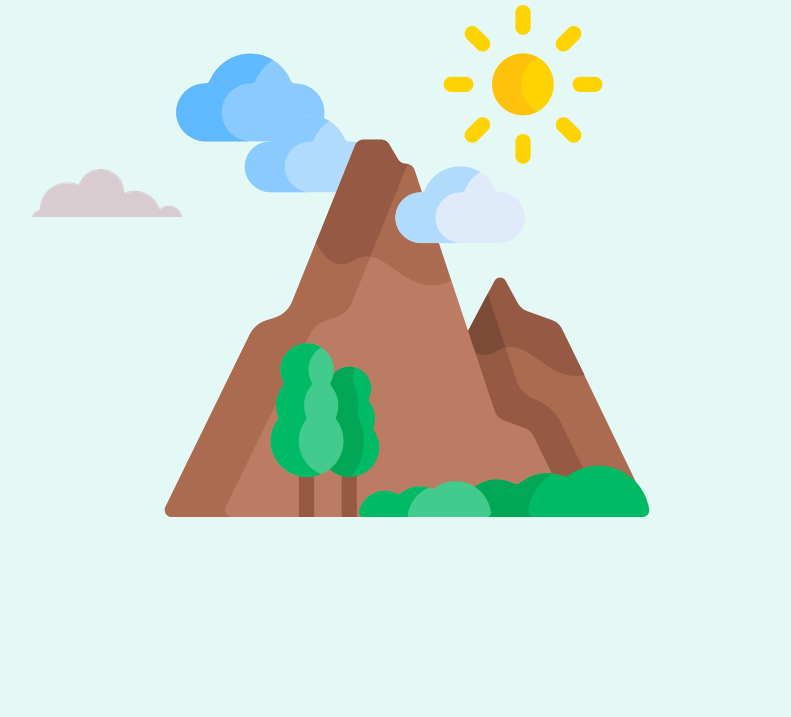
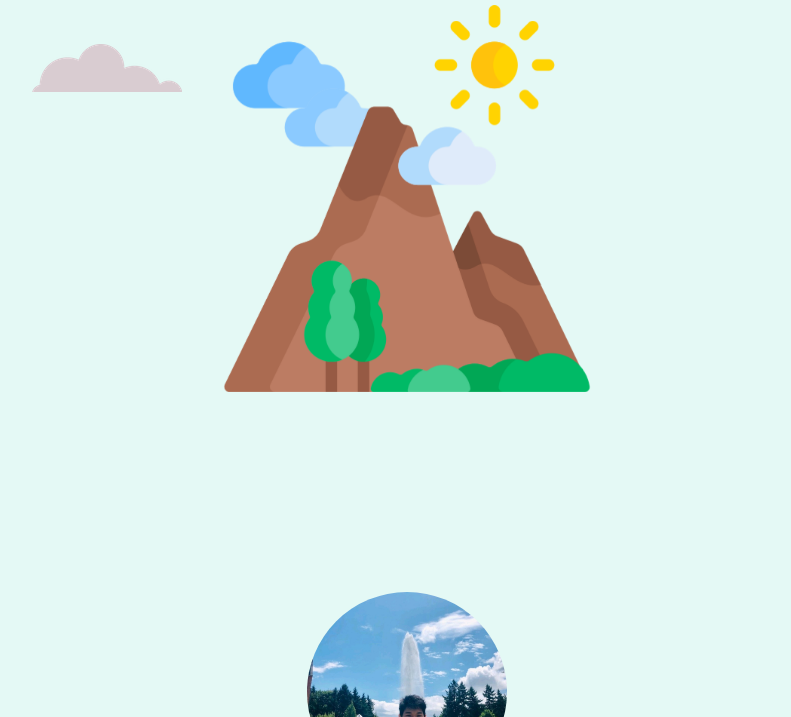
Before and after one commit to pattlimthianlee/personal_site, a website: page index.html in a window 1280 px wide. Shown: the part 585-1302 px from the top of the page, without its empty margins (233-1024 px from the left). Drawn offline with nearby package versions, Linux system fonts and the light colour scheme.

Commit message:
fix bg image bug

```diff
--- a/index.html
+++ b/index.html
@@ -59,7 +59,7 @@
   <h1 class="animate__animated animate__bounce">I'm Pat.</h1>
   <h2>A programmer and college student</h2>
   <img class="bottom-cloud" src="images/cloud.png" alt="cloud-image">
-  <img class="profile" src="images/mountain3.png" alt="mountain-bg">
+  <img class="profile col-lg-4 container" src="images/mountain3.png" alt="mountain-bg">
 </div>
 
 
--- a/styles.css
+++ b/styles.css
@@ -115,6 +115,7 @@
   width: 20%
 
 
+
 }
 
 .skill-row{
```
